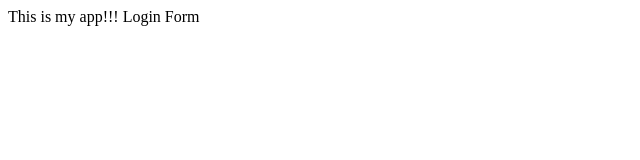
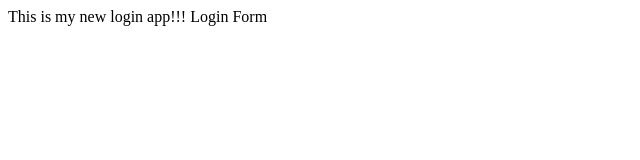
Before and after one commit to Enni89/myappsample, a plain HTML site: page index.html in a window 1280 px wide. Shown: the whole page, without its empty margins (0-640 px from the left). Drawn offline with Linux system fonts and the light colour scheme.

Commit message:
login changes

```diff
--- a/index.html
+++ b/index.html
@@ -7,7 +7,7 @@
     <title>My App</title>
 </head>
 <body>
-This is my app!!!
+This is my new login app!!!
 Login Form
 </body>
 </html>
```
